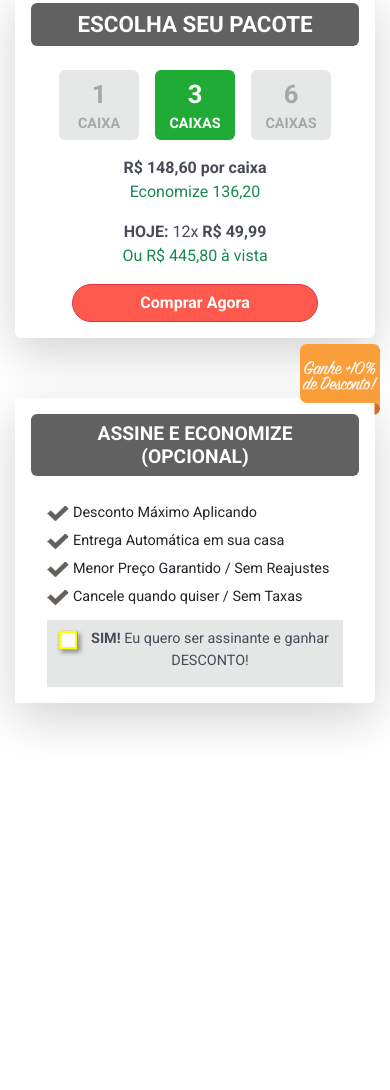
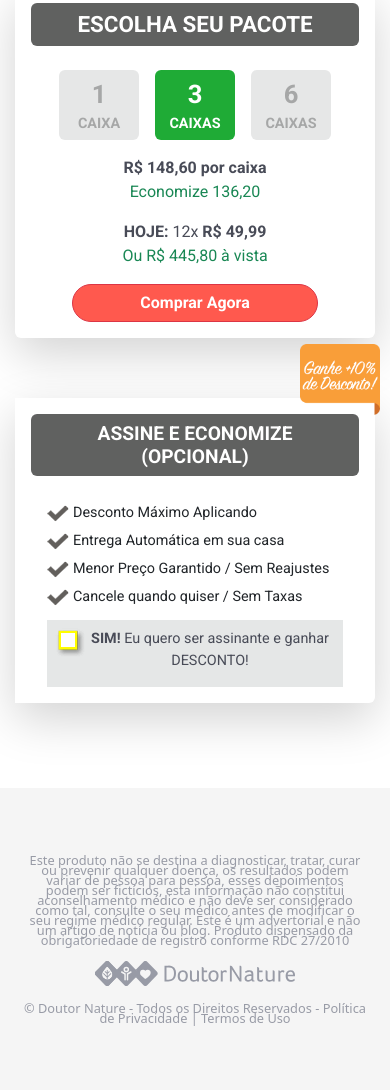
Before and after one commit to eugenio-cyber/bootstrap-doctor-page-test, a plain HTML site: page index.html in a window 390 px wide. Shown: the part 5911-7001 px from the top of the page. Before the commit the page ends 6699 px from the top, so only its background shows below. Drawn offline with nearby package versions, Linux system fonts and the light colour scheme.

Commit message:
footer feito

```diff
--- a/index.html
+++ b/index.html
@@ -598,5 +598,27 @@
         </div>
       </section>
     </main>
+    <footer class="footer container-fluid bg-light-grey">
+      <p>
+        Este produto não se destina a diagnosticar, tratar, curar ou prevenir
+        qualquer doença, os resultados podem variar de pessoa para pessoa, esses
+        depoimentos podem ser fictícios, esta informação não constitui
+        aconselhamento médico e não deve ser considerado como tal, consulte o
+        seu médico antes de modificar o seu regime médico regular. Este é um
+        advertorial e não um artigo de notícia ou blog. Produto dispensado da
+        obrigatoriedade de registro conforme RDC 27/2010
+      </p>
+      <div class="d-flex align-items-center justify-content-between">
+        <img
+          class="footer__img"
+          src="./img/logo_footer-DoutorNature.svg"
+          alt="logo"
+        />
+        <p class="m-0">
+          © Doutor Nature - Todos os Direitos Reservados - Política de
+          Privacidade | Termos de Uso
+        </p>
+      </div>
+    </footer>
   </body>
 </html>
--- a/styles.css
+++ b/styles.css
@@ -32,6 +32,10 @@ html {
 
 .bg-grey-granite {
   background: #606160;
+}
+
+.bg-light-grey {
+  background: #f5f5f5;
 }
 
 .bg-orange {
@@ -347,6 +351,20 @@ html {
   width: 360px;
 }
 
+.footer {
+  padding: 8vh 18vw;
+
+  font-weight: 400;
+  font-size: 0.8rem;
+  line-height: 10px;
+
+  color: #989ba6;
+}
+
+.footer__img {
+  width: 200px;
+}
+
 @media (max-width: 1370px) {
   .explanation {
     padding: 7vh 16vw;
@@ -426,6 +444,15 @@ html {
 
   .product__img {
     width: 250px;
+  }
+
+  .footer {
+    padding: 8vh 6vw;
+  }
+
+  .footer div {
+    flex-direction: column;
+    gap: 2vh;
   }
 }
 
@@ -516,4 +543,8 @@ html {
   .product__img {
     display: none;
   }
+
+  .footer {
+    text-align: center;
+  }
 }
```
